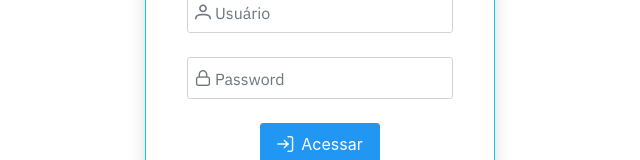
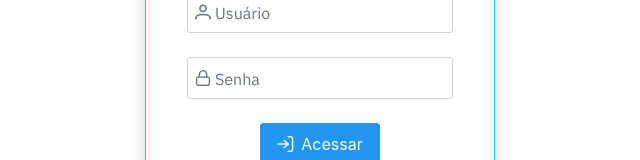
Before and after one commit to vinecunha/login, a React (Create React App) app: page / in a window 1280 px wide. Shown: the part 176-336 px from the top of the page, without its empty margins (320-960 px from the left). Built offline with nearby package versions, Linux system fonts and the light colour scheme.

Commit message:
v.1.0.0.2

```diff
--- a/src/Login.js
+++ b/src/Login.js
@@ -90,7 +90,7 @@ const Login = () => {
             onChange={(e) => {setPassword(e.target.value); (!isBlocked) ? setErrorMessage('') : setErrorMessage(errorMessage)}}
             required
           />
-          <label htmlFor="password"><i className='pi pi-lock me-1'></i>Password</label>
+          <label htmlFor="password"><i className='pi pi-lock me-1'></i>Senha</label>
         </span>
         <Button type="submit" label={errorMessage ? errorMessage : "Acessar"} icon={errorMessage ? "pi pi-exclamation-triangle" : "pi pi-sign-in"} severity={errorMessage ? 'danger' : ''} className={isBlocked ? 'hvr-buzz-out' : ''} />
       </form>
```
